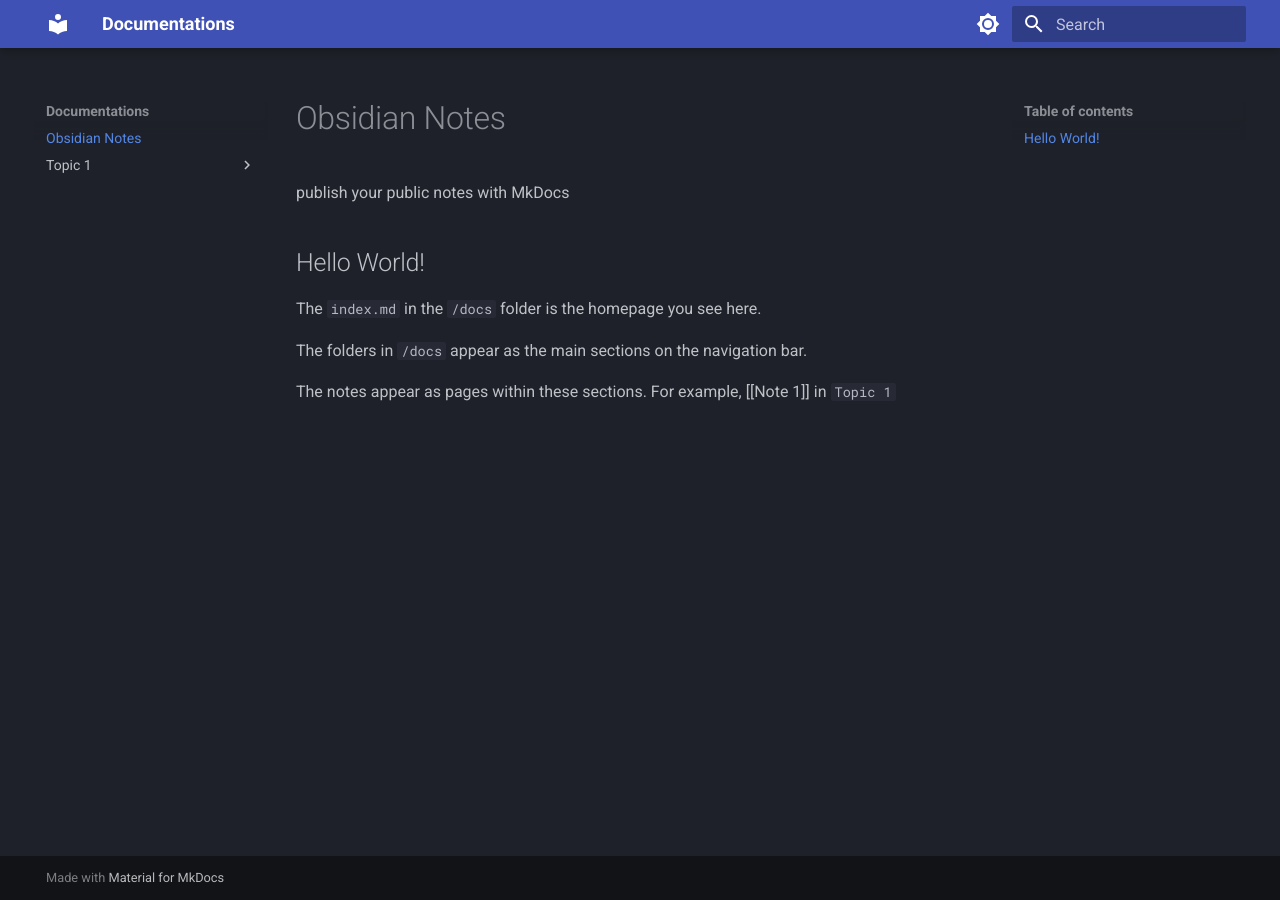
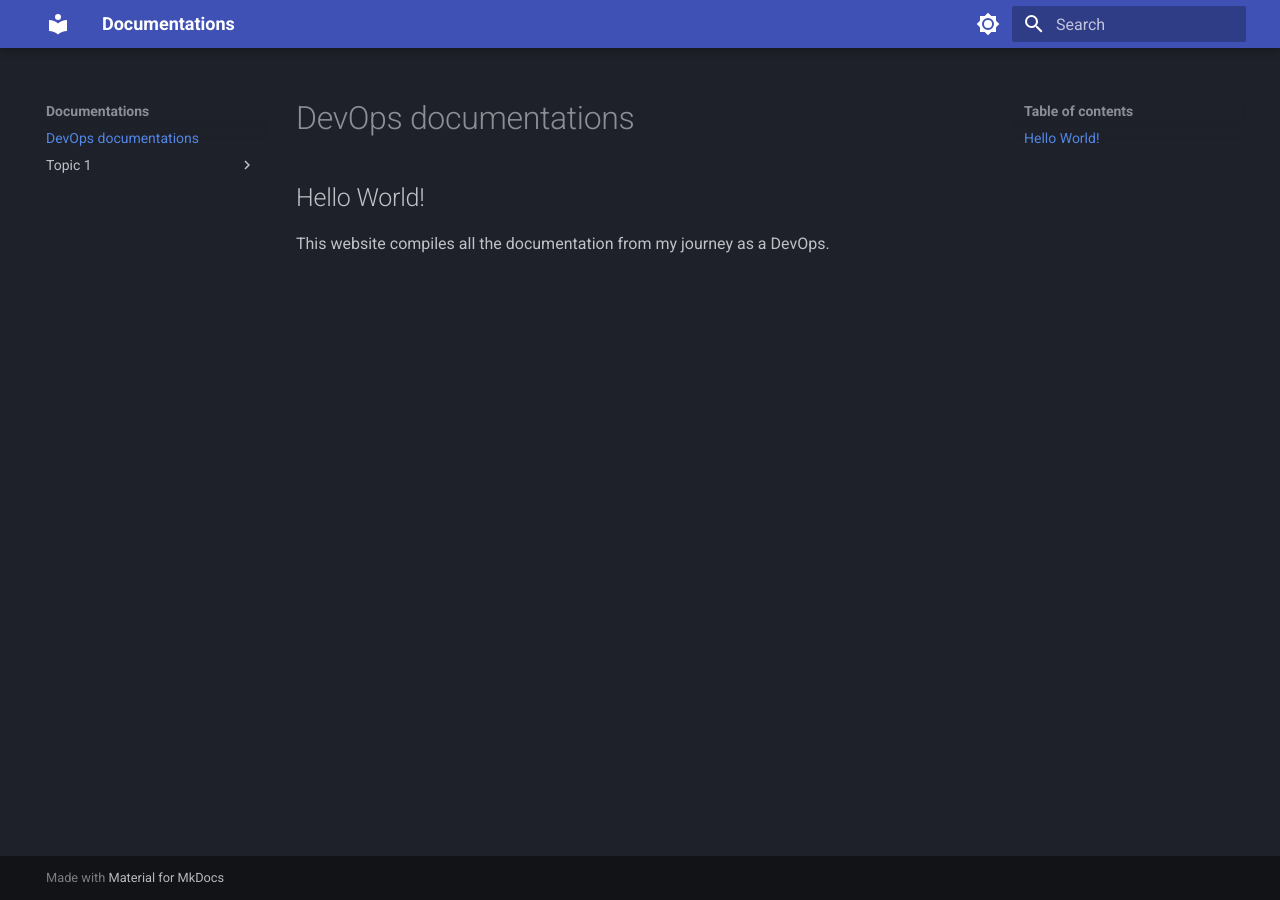
Before and after one commit to aissbilel/mkdocs, an MkDocs documentation site: the page built from docs/index.md, in a window 1280 px wide. Built offline with MkDocs 1.6.1 and Material for MkDocs 9.7.7, drawn with Linux system fonts in a browser that asks for light colours.

Commit message:
Update index.md

```diff
--- a/docs/index.md
+++ b/docs/index.md
@@ -1,11 +1,5 @@
-# Obsidian Notes
-
-publish your public notes with MkDocs
+# DevOps documentations
 
 ## Hello World!
 
-The `index.md` in the `/docs` folder is the homepage you see here.
-
-The folders in `/docs` appear as the main sections on the navigation bar.
-
-The notes appear as pages within these sections. For example, [[Note 1]] in `Topic 1`
+This website compiles all the documentation from my journey as a DevOps.
```
